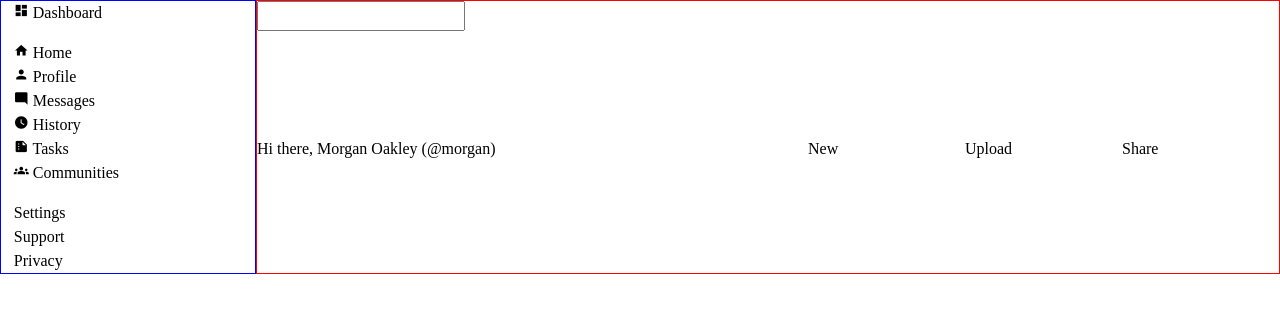
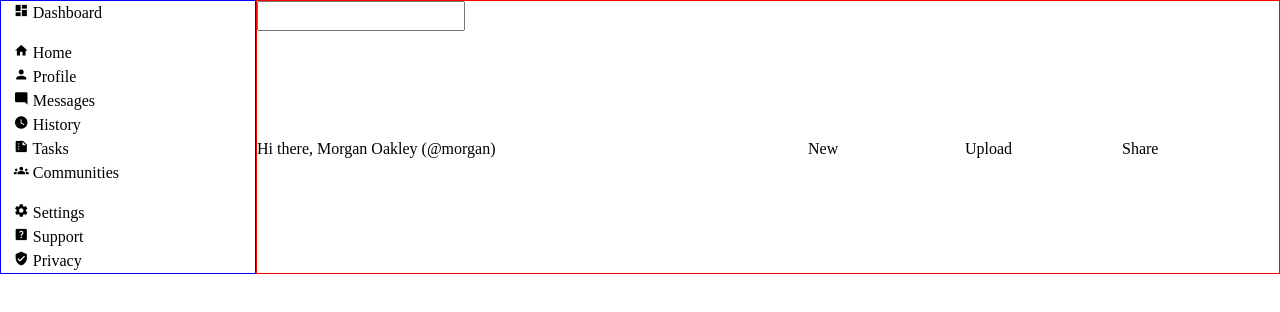
Before and after one commit to n-pontes/admin-dashboard, a plain HTML site: page index.html in a window 1280 px wide. Drawn offline with Linux system fonts and the light colour scheme.

Commit message:
Add icons to the support user settings

```diff
--- a/index.html
+++ b/index.html
@@ -41,9 +41,18 @@
             </div>
         </div>
         <div class="side-menu-bottom">
-            <div class="settings"><i class="material-icons"></i>Settings</div>
-            <div class="support"><i class="material-icons"></i>Support</div>
-            <div class="privacy"><i class="material-icons"></i>Privacy</div>
+            <div class="settings">
+                <i class="material-icons">settings</i>
+                <span>Settings</span>
+            </div>
+            <div class="support">
+                <i class="material-icons">help_center</i>
+                Support
+            </div>
+            <div class="privacy">
+                <i class="material-icons">verified_user</i>
+                Privacy
+            </div>
         </div>
     </div>
     <div class="header">
```
